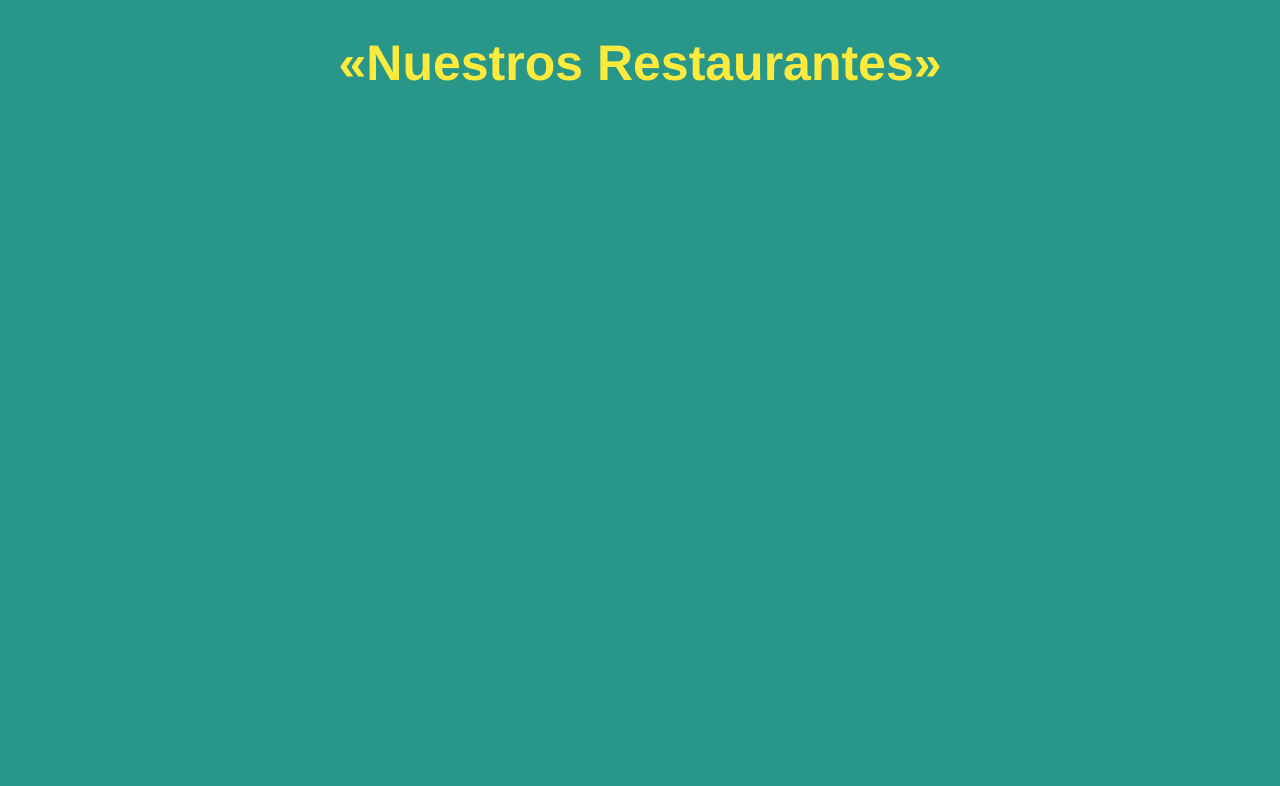
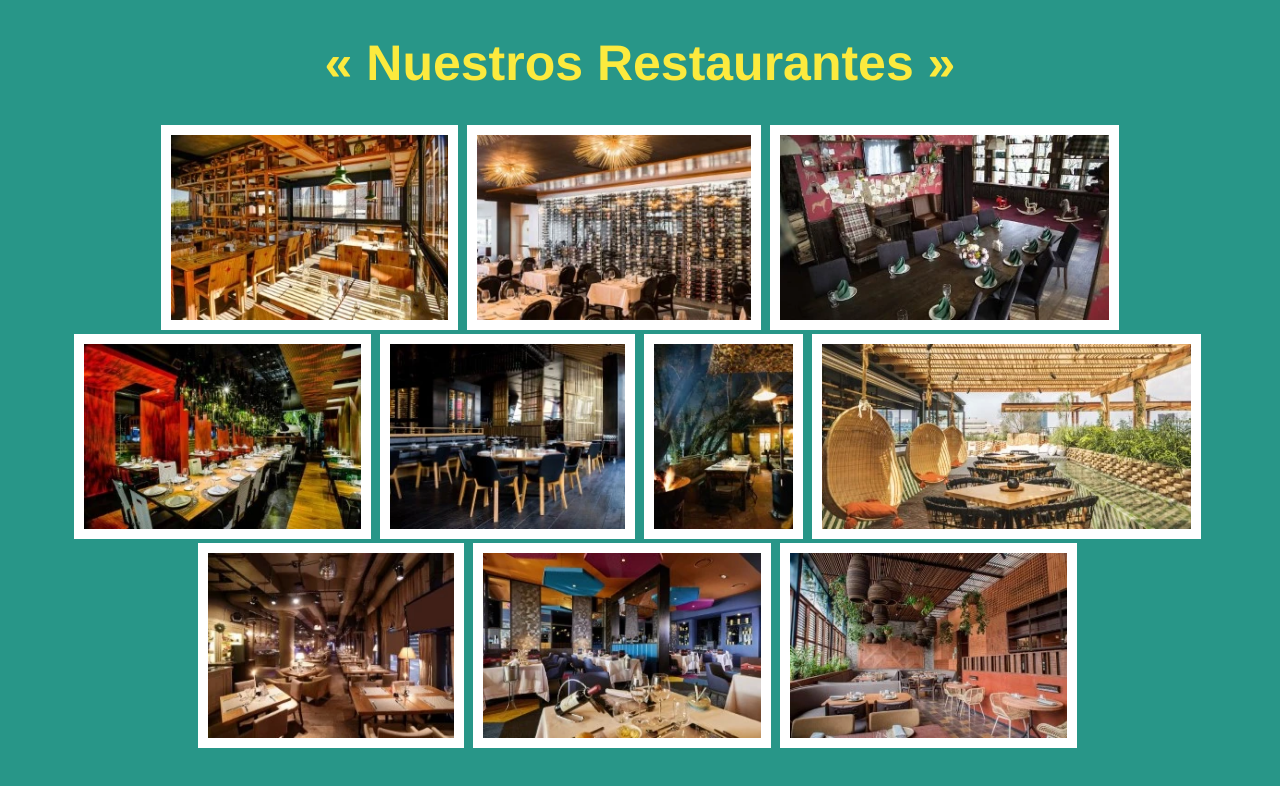
Before and after one commit to TICAMOLINA/02-ejercicio-imagenes-restaurantes, a website built with Vite: page index.html in a window 1280 px wide. Built offline with nearby package versions, Linux system fonts and the light colour scheme.

Commit message:
Optimicé las imágenes convirtiéndolas a formato webp. Cree la carpeta en el directorio público y las moví allí, las agregué en el Index, utilicé clases para separarlas entre ellas, para optimizar tamaños de la misma, especialmente en el alto, y les agregué Border. Dejo constancia que para centrarlas usé la declaración text align center para todo el Body, ya que el h1 también estaba centrado. El proyecto se encuentra finalizado

```diff
--- a/index.html
+++ b/index.html
@@ -6,7 +6,18 @@
     <title>Nuestros Restaurantes</title>
   </head>
   <body>
-    <h1>«Nuestros Restaurantes»</h1>
+    <h1>« Nuestros Restaurantes »</h1>
+
+    <img class="borde-grueso margen-izquierdo margen-derecho height-chico" src="images/barcelona.webp" alt="Restaurante Barcelona">
+    <img class="borde-grueso margen-derecho height-chico" src="images/buenos-aires.webp" alt="Restaurante Barcelona">
+    <img class="borde-grueso margen-derecho height-chico" src="images/madrid.webp" alt="Restaurante madrid">
+    <img class="borde-grueso margen-derecho height-chico" src="images/miami.webp" alt="Restaurante miami">
+    <img class="borde-grueso margen-derecho height-chico" src="images/paris.webp" alt="Restaurante paris">
+    <img class="borde-grueso margen-derecho height-chico" src="images/pipa.webp" alt="Restaurante pipa">
+    <img class="borde-grueso margen-derecho height-chico" src="images/rio-de-janeiro.webp" alt="Restaurante rio">
+    <img class="borde-grueso margen-derecho height-chico" src="images/roma.webp" alt="Restaurante roma">
+    <img class="borde-grueso margen-derecho height-chico" src="images/rosario.webp" alt="Restaurante rosario">
+    <img class="borde-grueso margen-derecho height-chico" src="images/tokio.webp" alt="Restaurante tokio">
 
 
     <script type="module" src="/main.js"></script>
--- a/style.css
+++ b/style.css
@@ -1,10 +1,26 @@
 body {
     background-color: #289688;
+    text-align: center;
 }
 
 h1 {
     color: #fcea3e;
     font-family: 'Franklin Gothic Medium', 'Arial Narrow', Arial, sans-serif;
-    text-align: center;
     font-size: 50px;
 }
+
+.height-chico {
+    height: 185px;
+}
+
+.borde-grueso {
+    border: solid 10px white
+}
+
+.margen-izquierdo {
+    margin-left: 5px;
+}
+
+.margen-derecho {
+    margin-right: 5px;
+}
```
Also changed, not shown: public/images/barcelona.webp (added), public/images/buenos-aires.webp (added), public/images/madrid.webp (added), public/images/miami.webp (added), public/images/paris.webp (added), public/images/pipa.webp (added), public/images/rio-de-janeiro.webp (added), public/images/roma.webp (added), public/images/rosario.webp (added), public/images/tokio.webp (added).
